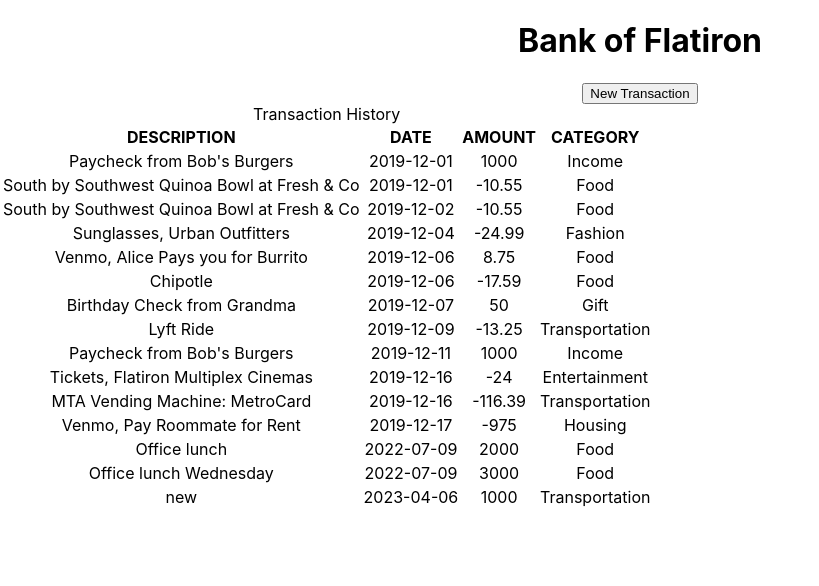
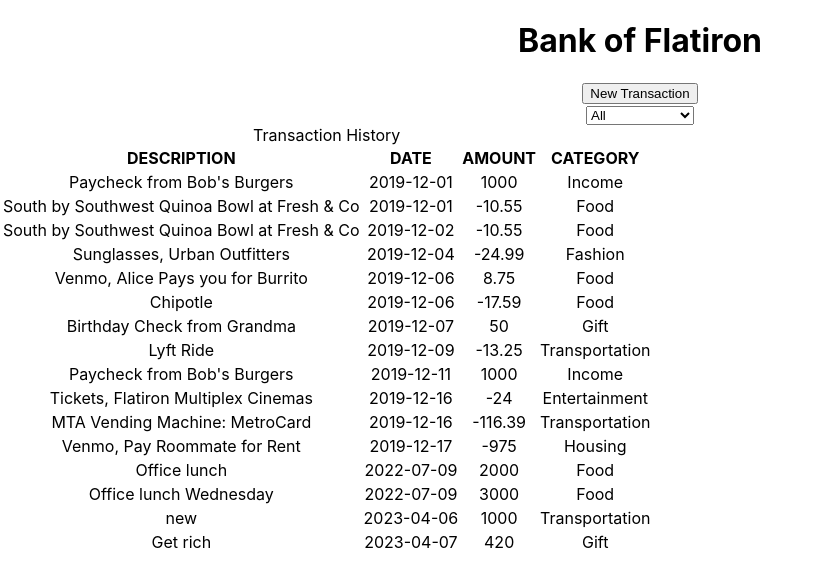
Before and after one commit to edd-ie/Bank-of-Flatiron, a React (Create React App) app: page / in a window 1280 px wide. Shown: the top 586 px of the page, without its empty margins (0-819 px from the left). Built offline with nearby package versions, Linux system fonts and the light colour scheme; data requests are answered from the project's data file.

Commit message:
Category filtering

```diff
--- a/data/db.json
+++ b/data/db.json
@@ -104,6 +104,13 @@
       "category": "Transportation",
       "amount": "1000",
       "id": 15
+    },
+    {
+      "date": "2023-04-07",
+      "description": "Get rich",
+      "category": "Gift",
+      "amount": "420",
+      "id": 16
     }
   ]
 }
--- a/src/Tables.js
+++ b/src/Tables.js
@@ -2,20 +2,31 @@ import React, {useEffect,useState} from "react";
 
 
 export default function Table(){
-    const [content, setcontent] = useState([]);
+    const [originalContent, setOriginalContent] = useState([]);
+    const [filteredContent, setFilteredContent] = useState([]);
 
     useEffect(()=>{
         fetch('http://localhost:3000/transactions')
         .then((response)=>response.json())
         .then((data) => {
-            setcontent(data);
+            setOriginalContent(data);
         })
         .catch((error) => {
             console.error("Error fetching data:", error);
         });
     },[])
 
-    const displayTable = content.map((row)=>{
+    const handleSelect = (type)=>{
+        let value = type.target.value;
+        if (value === "Category") {
+            setFilteredContent(originalContent);
+        } else {
+            let filtered = originalContent.filter((item) => item.category === value);
+            setFilteredContent(filtered);
+        }
+    }
+
+    const displayTable = (filteredContent.length > 0 ? filteredContent : originalContent).map((row)=>{
         return (
             <tr key={row.id}>
                 <td>{row.description}</td>
@@ -27,7 +38,18 @@ export default function Table(){
     })
 
     return(
-        <table id="table">
+        <div>
+            <select onChange={e => handleSelect(e)}>
+                <option value="Category">All</option>
+                <option value="Income">Income</option>
+                <option value="Food">Food</option>
+                <option value="Fashion">Fashion</option>
+                <option value="Gift">Gift</option>
+                <option value="Transportation">Transportation</option>
+                <option value="Entertainment">Entertainment</option>
+                <option value="Housing">Housing</option>
+            </select>
+            <table id="table">
                 <caption>Transaction History</caption>
                 <thead>
                     <tr>
@@ -40,6 +62,7 @@ export default function Table(){
                 <tbody>
                     {displayTable}
                 </tbody>
-        </table>
+            </table>
+        </div>
     )
 }
```
